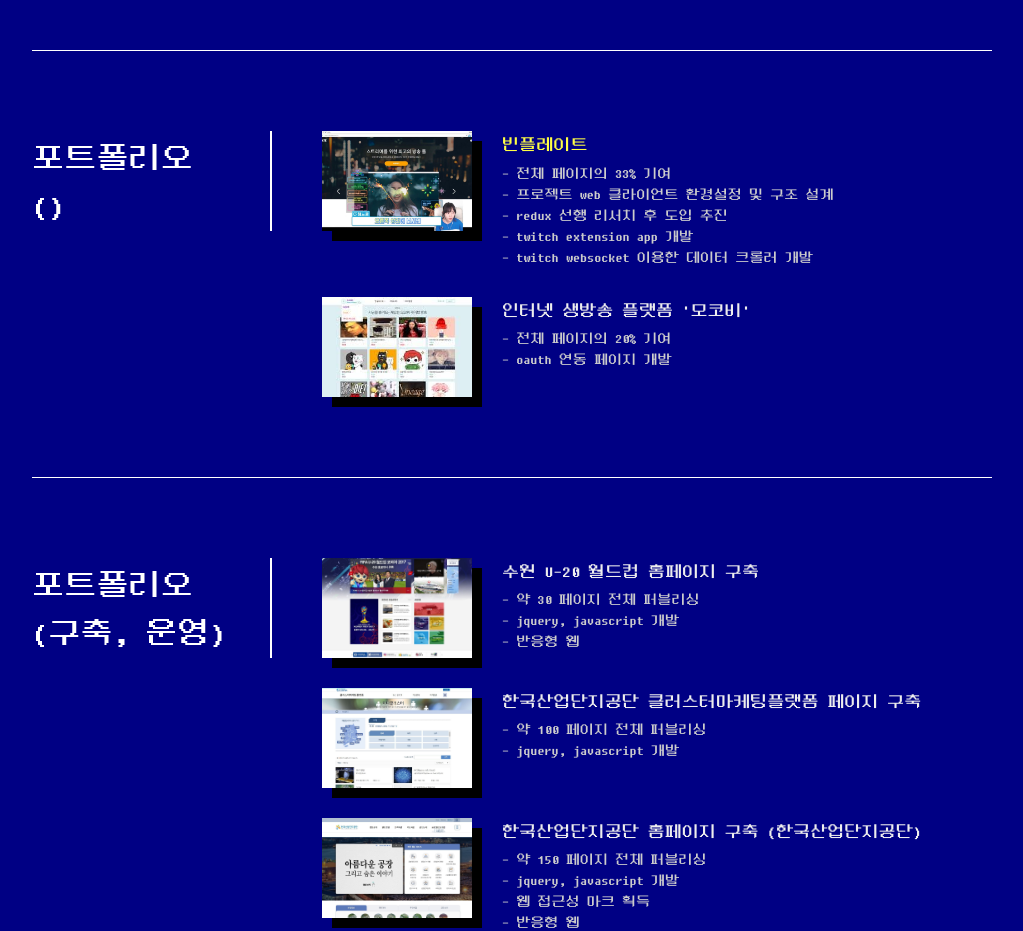
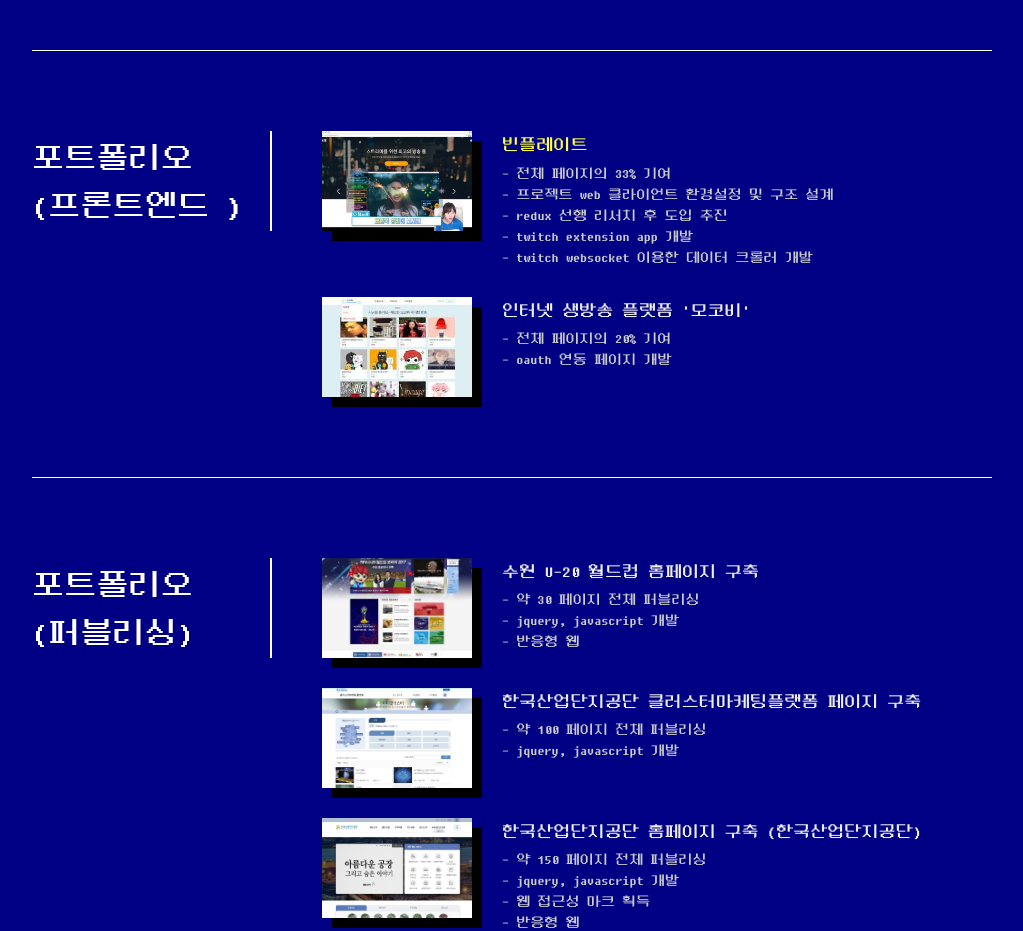
Before and after one commit to almond-bongbong/almond-bongbong.github.com, a plain HTML site: page index.html in a window 1280 px wide. Shown: the part 2080-3011 px from the top of the page, without its empty margins (128-1151 px from the left). Drawn offline with Linux system fonts and the light colour scheme.

Commit message:
Update index.html

```diff
--- a/index.html
+++ b/index.html
@@ -153,7 +153,7 @@
         </div>
         <div class="row keyword" id="portfolio">
             <div class="key">
-                <h2>포트폴리오<br/>()</h2>
+                <h2>포트폴리오<br/>(프론트엔드 )</h2>
             </div>
             <div class="value">
                 <ul class="portfolio-list">
@@ -189,7 +189,7 @@
         </div>
         <div class="row keyword">
             <div class="key">
-                <h2>포트폴리오<br/>(구축, 운영)</h2>
+                <h2>포트폴리오<br/>(퍼블리싱)</h2>
             </div>
             <div class="value">
                 <ul class="portfolio-list">
```
